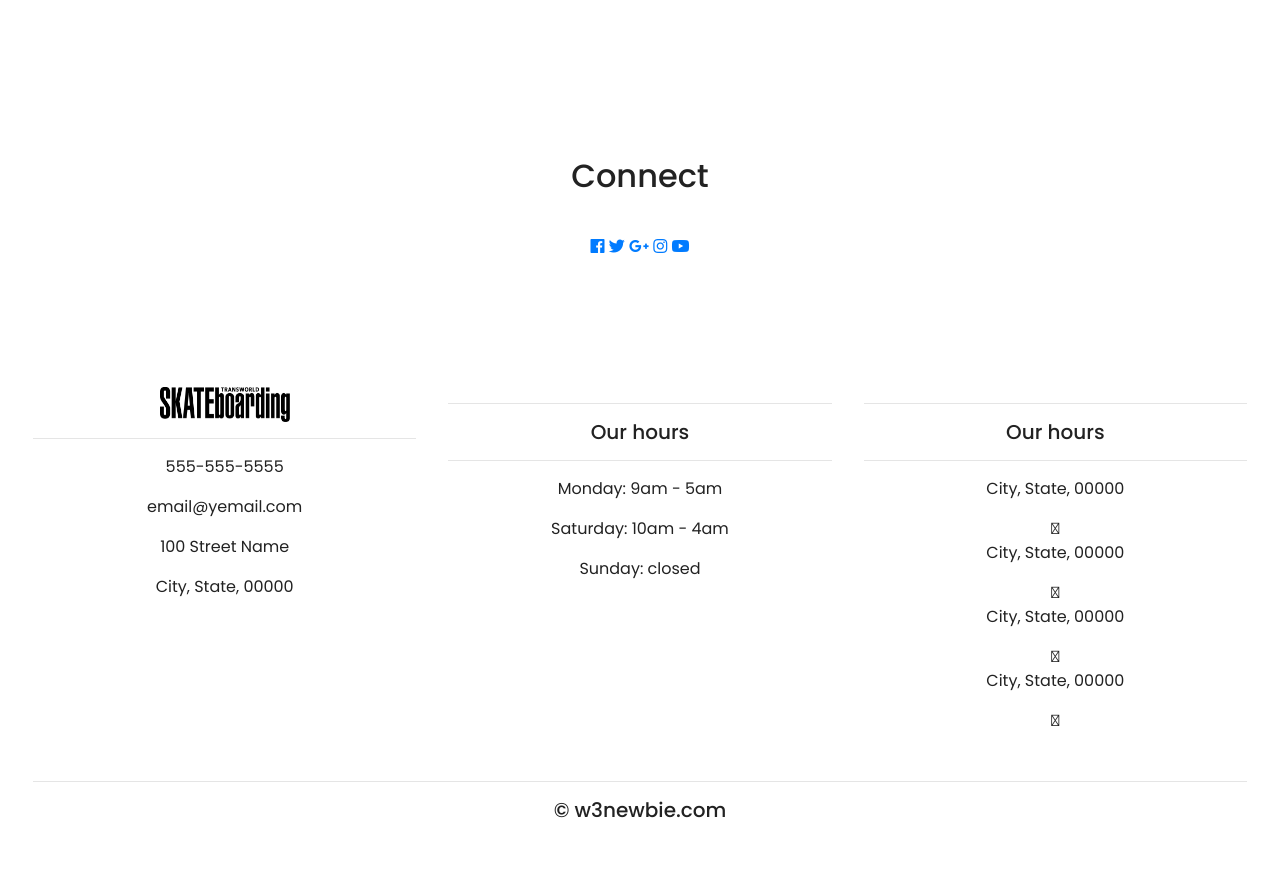
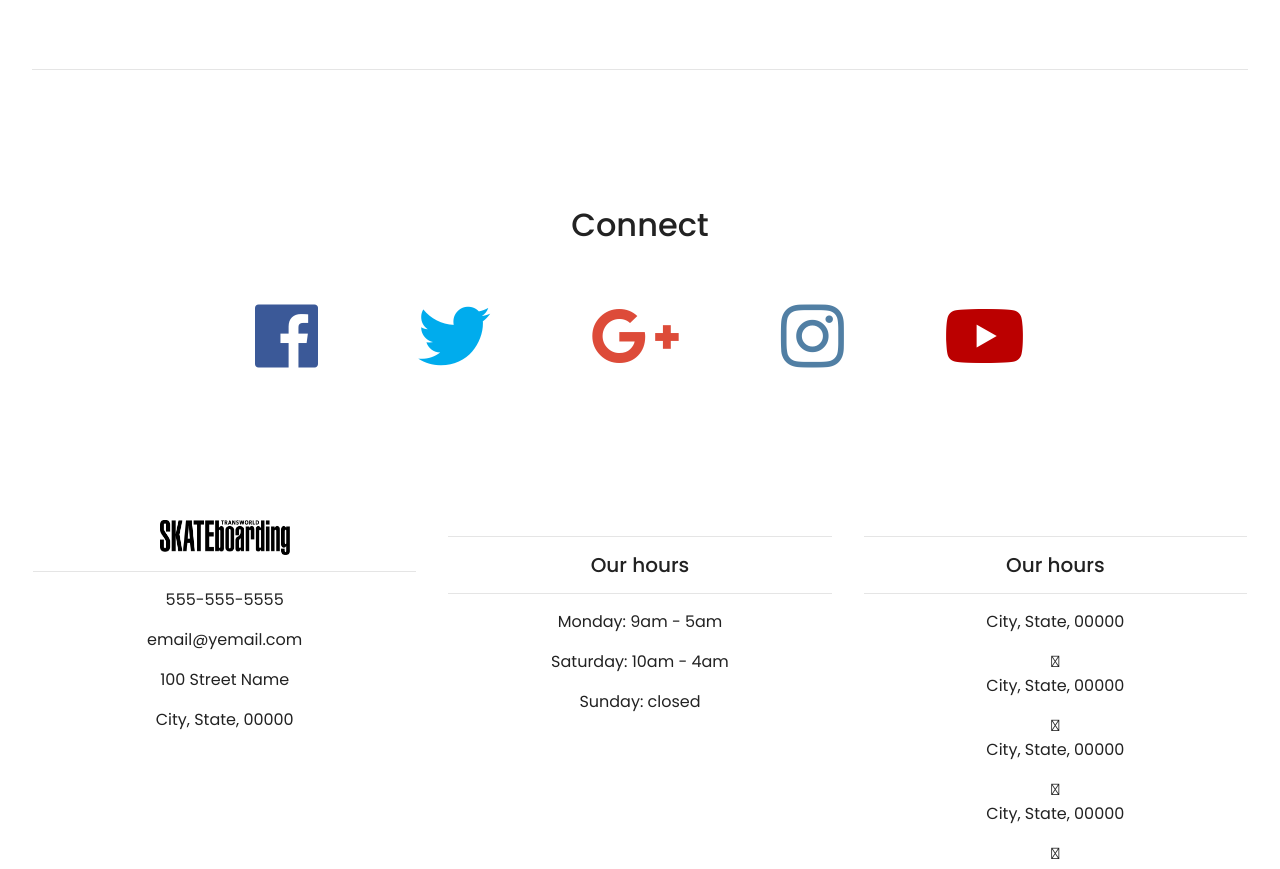
Before and after one commit to kotaro1574/Bootstrap_Website, a plain HTML site: page index.html in a window 1280 px wide. Shown: the part 3969-4838 px from the top of the page. Drawn offline with nearby package versions, Linux system fonts and the light colour scheme.

Commit message:
Connect Social Media Icons Styling

```diff
--- a/index.html
+++ b/index.html
@@ -228,6 +228,7 @@
           <img src="img/sintenthi.png" class="img">
         </div>
       </div>
+      <hr class="my-4">
     </div>
 
     <!-- Connect -->
--- a/style.css
+++ b/style.css
@@ -82,6 +82,32 @@ html, body {
   max-width: 100%;
   height: 200px;
 }
+.social a {
+  font-size: 4.5rem;
+  padding: 3rem;
+}
+.fa-facebook {
+  color: #3b5998;
+}
+.fa-twitter {
+  color: #00aced;
+}
+.fa-google-plus-g {
+  color: #dd4b39;
+}
+.fa-instagram {
+  color: #517fa4;
+}
+.fa-youtube {
+  color: #bb0000;
+}
+.fa-facebook:hover,
+.fa-twitter:hover,
+.fa-google-plus-g:hover,
+.fa-instagram:hover,
+.fa-youtube:hover {
+  color: #d5d5d5;
+}
 /* Media Queries */
 @media (max-width: 992px) {
 }
```
